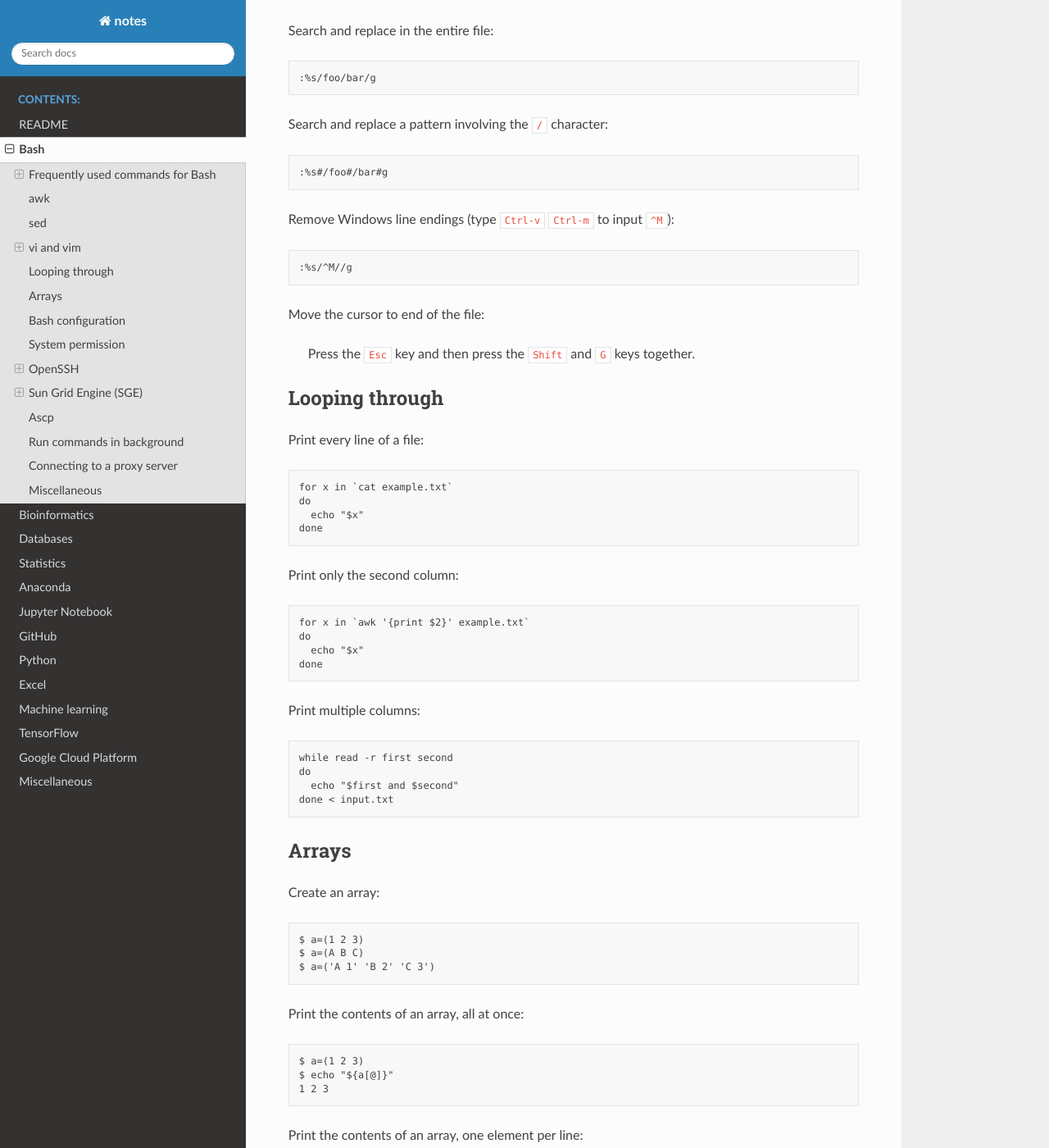
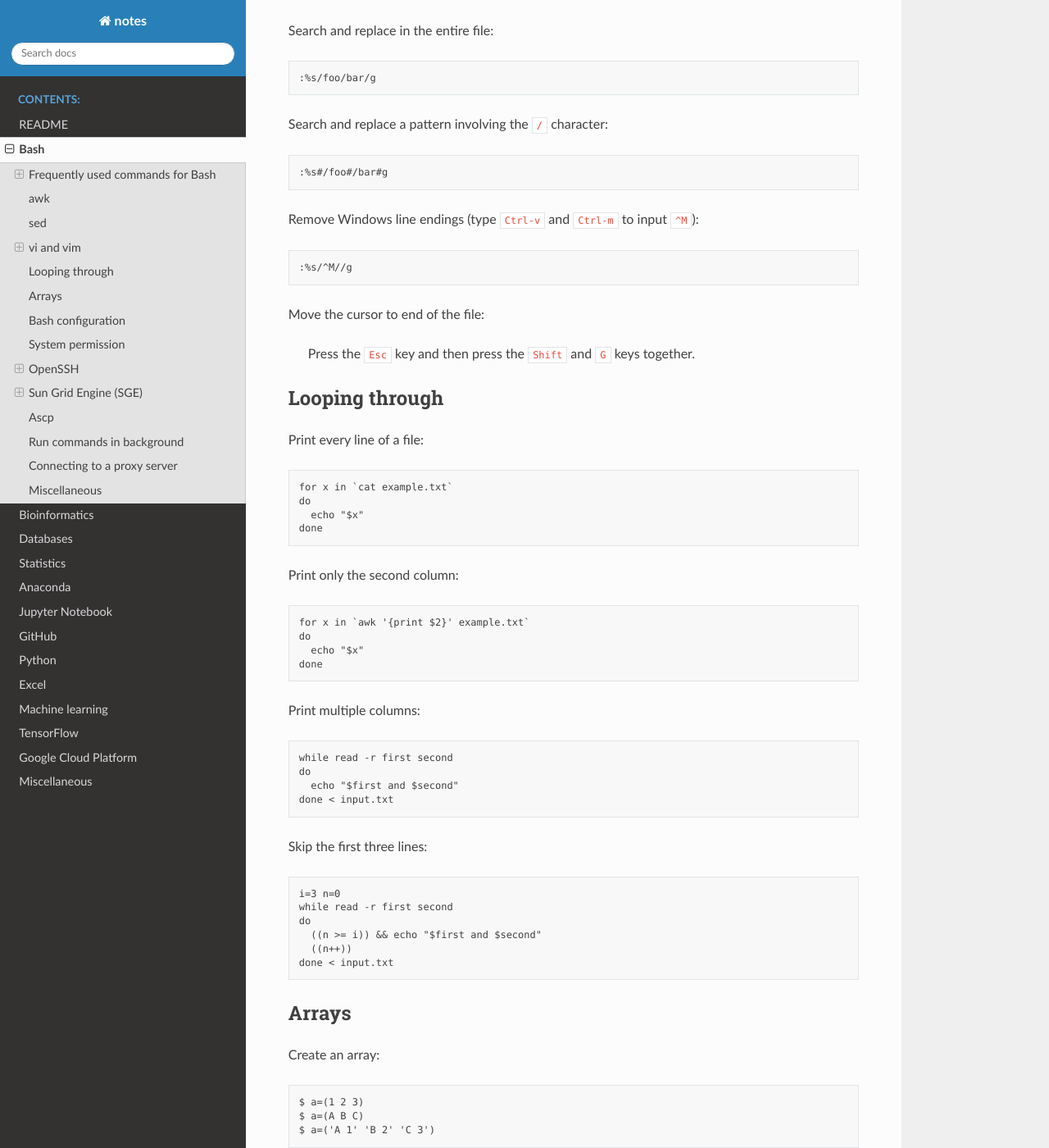
Before and after one commit to sbslee/notes, a Sphinx documentation site: the page built from docs/bash.rst, in a window 1280 px wide and 1400 px high, scrolled down 6841 px. Shown: the whole window at 82% size. Built offline with Sphinx 7.4.7 and the Read the Docs theme 2.0.0, drawn with Linux system fonts in a browser that asks for light colours.

Commit message:
Update docs

```diff
--- a/docs/bash.rst
+++ b/docs/bash.rst
@@ -362,7 +362,7 @@ Search and replace a pattern involving the ``/`` character:
 
     :%s#/foo#/bar#g
 
-Remove Windows line endings (type ``Ctrl-v`` ``Ctrl-m`` to input ``^M``):
+Remove Windows line endings (type ``Ctrl-v`` and ``Ctrl-m`` to input ``^M``):
 
 .. code-block:: text
 
@@ -371,8 +371,6 @@ Remove Windows line endings (type ``Ctrl-v`` ``Ctrl-m`` to input ``^M``):
 Move the cursor to end of the file:
 
     Press the ``Esc`` key and then press the ``Shift`` and ``G`` keys together.
-
-
 
 Looping through
 ===============
@@ -402,6 +400,17 @@ Print multiple columns:
     while read -r first second
     do
       echo "$first and $second"
+    done < input.txt
+
+Skip the first three lines:
+
+.. code-block:: text
+
+    i=3 n=0
+    while read -r first second
+    do
+      ((n >= i)) && echo "$first and $second"
+      ((n++))
     done < input.txt
 
 Arrays
```
